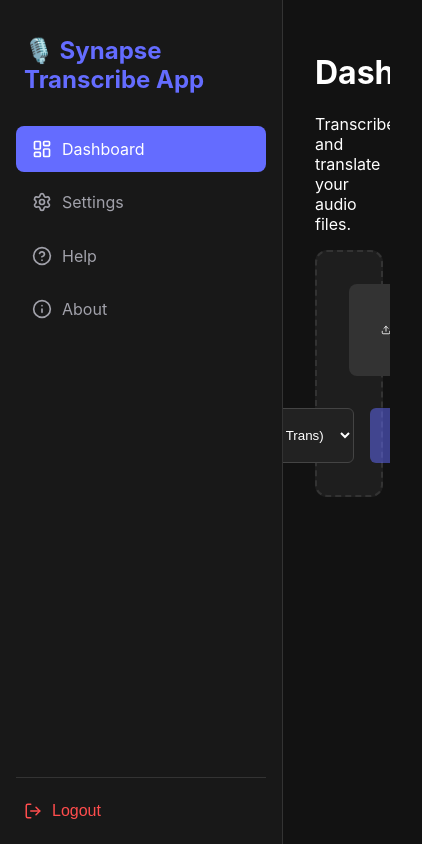
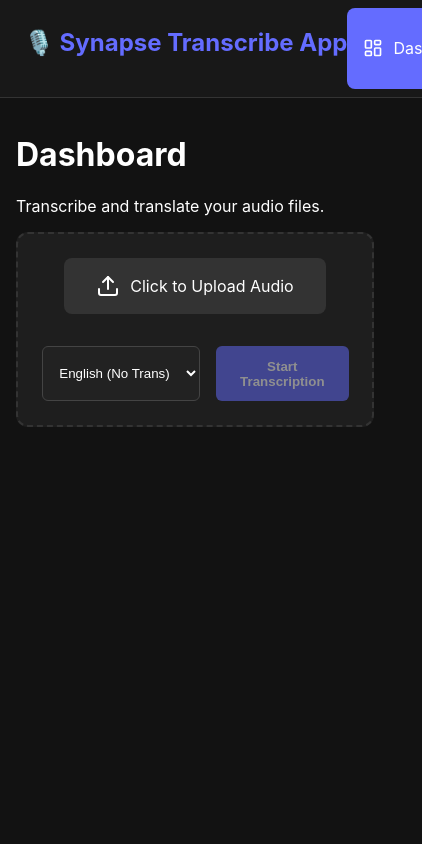
Before and after one commit to KdanTechnies/Transcriber-frontend, a React (Vite) app: page /dashboard in a window 390 px wide. Shown: the whole page, 422 px wide, since content can reach past the window. Built offline with nearby package versions, Linux system fonts and the light colour scheme.

Commit message:
css commit

```diff
--- a/src/App.css
+++ b/src/App.css
@@ -160,3 +160,92 @@ input[type="file"] { display: none; }
 .tag small { color: var(--primary); margin-left: 5px; }
 
 .setting-item { display: flex; justify-content: space-between; padding: 1rem 0; border-bottom: 1px solid var(--border); }
+
+
+
+/* ===========================
+   📱 PHONE (small screens)
+   =========================== */
+@media (max-width: 600px) {
+
+  .app-shell {
+    flex-direction: column;   /* Stack sidebar on top */
+    height: auto;
+  }
+
+  .sidebar {
+    width: 100%;
+    flex-direction: row;
+    overflow-x: auto;
+    white-space: nowrap;
+    padding: 0.5rem 1rem;
+    border-right: none;
+    border-bottom: 1px solid var(--border);
+  }
+
+  .nav-menu {
+    flex-direction: row;
+    gap: 1rem;
+  }
+
+  .main-content {
+    padding: 1rem;
+  }
+
+  .grid-2 {
+    grid-template-columns: 1fr; /* Stack items */
+  }
+
+  .upload-box {
+    padding: 1.5rem;
+  }
+}
+
+
+/* ===========================
+   💻 LAPTOP (medium screens)
+   600px – 1440px
+   =========================== */
+@media (min-width: 601px) and (max-width: 1440px) {
+  .sidebar {
+    width: 220px; /* Slightly smaller for mid-size screens */
+  }
+
+  .main-content {
+    padding: 2rem;
+  }
+
+  .grid-2 {
+    grid-template-columns: 1fr 1fr;
+    gap: 1.5rem;
+  }
+}
+
+
+/* ===========================
+   🖥 PROJECTOR / LARGE SCREENS
+   1440px+
+   =========================== */
+@media (min-width: 1441px) {
+
+  .sidebar {
+    width: 300px; /* More spacious sidebar */
+  }
+
+  .main-content {
+    padding: 3rem 4rem; /* More white space for big screens */
+  }
+
+  .page-container {
+    max-width: 1500px; /* Expand readable area */
+  }
+
+  .upload-box {
+    padding: 3rem;
+  }
+
+  .grid-2 {
+    grid-template-columns: 1fr 1fr;
+    gap: 2rem;
+  }
+}
```
